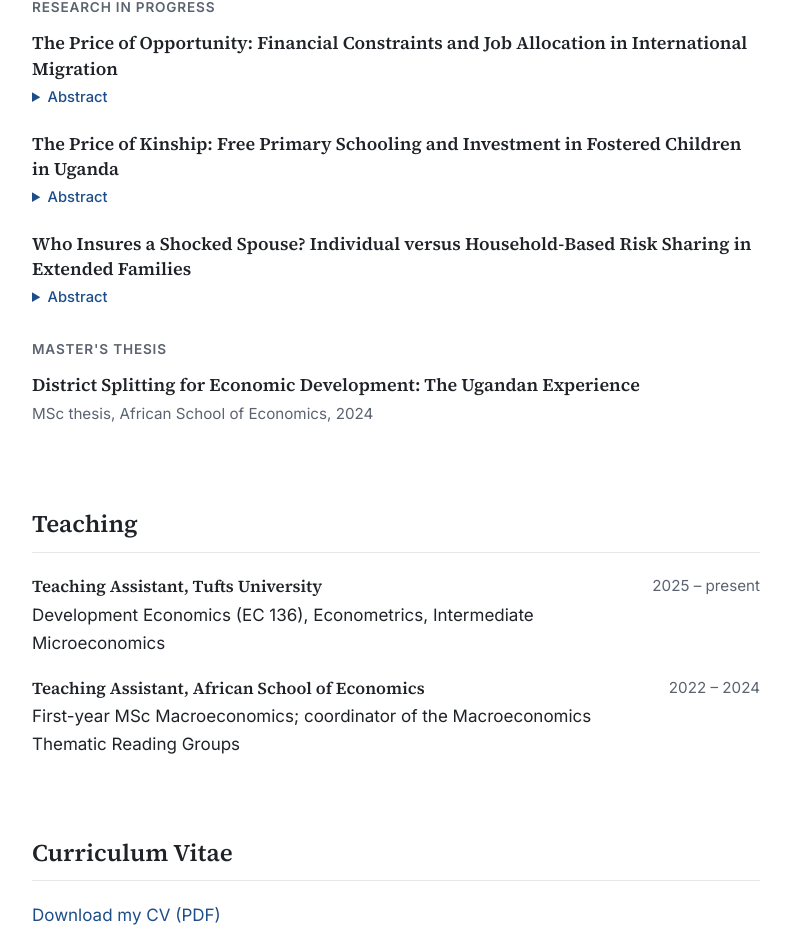
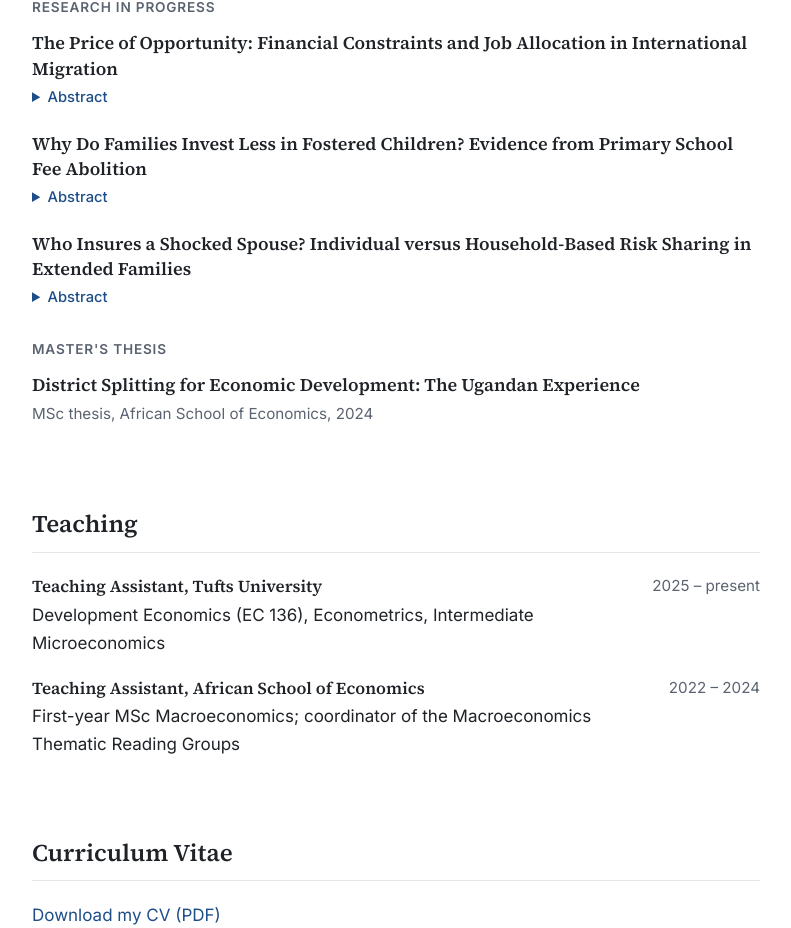
Before and after one commit to Jovitah-Namutebi/jovitah-namutebi.github.io, a plain HTML site: page index.html in a window 1280 px wide. Shown: the part 1016-1944 px from the top of the page, without its empty margins (244-1035 px from the left). Drawn offline with Linux system fonts and the light colour scheme.

Commit message:
New title for fostering paper

```diff
--- a/index.html
+++ b/index.html
@@ -104,7 +104,7 @@
       </article>
 
       <article class="paper">
-        <p class="title">The Price of Kinship: Free Primary Schooling and Investment in Fostered Children in Uganda</p>
+        <p class="title">Why Do Families Invest Less in Fostered Children? Evidence from Primary School Fee Abolition</p>
         <details>
           <summary>Abstract</summary>
           <p>
```
Also changed, not shown: 1 other file.
